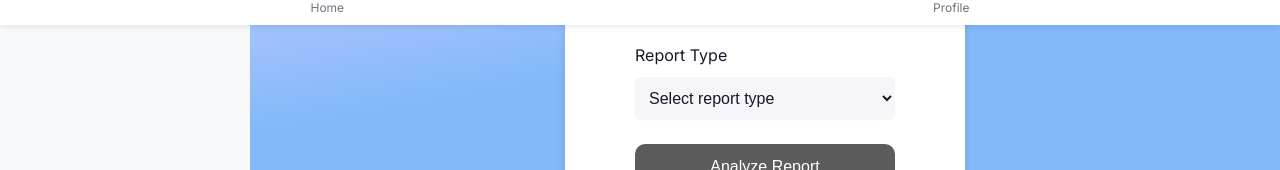
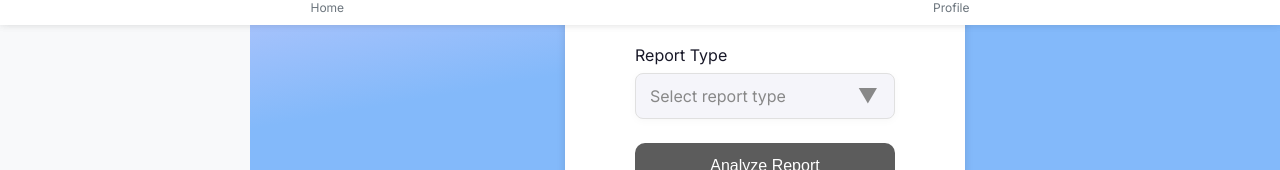
Before and after one commit to ChubaaR/Simply-Med-AI, a React (Create React App) app: page /home in a window 1280 px wide. Shown: the part 775-945 px from the top of the page. Built offline with nearby package versions, Linux system fonts and the light colour scheme; sample sign-in values are in the browser's storage.

Commit message:
Update Download.jsx

```diff
--- a/src/frontend/components/Dashboard/Download.jsx
+++ b/src/frontend/components/Dashboard/Download.jsx
@@ -1,71 +1,87 @@
+
+import React, { useState } from 'react';
+// Custom dropdown for report type
+import { useNavigate } from 'react-router-dom';
+import '../../../App.css';
+import { Upload } from 'lucide-react';
+
+const Download = () => {
+  ///if upload the file////
+  const [selectedFile, setSelectedFile] = useState(null);
+  const [fileUploaded, setFileUploaded] = useState(false);
+  const [reportType, setReportType] = useState("");
+  const [dropdownOpen, setDropdownOpen] = useState(false);
+  const options = [
+    { value: 'blood-test', label: 'Blood Test' },
+    { value: 'xray', label: 'X-Ray Report' },
+    { value: 'ct-scan', label: 'CT Scan Report' },
+  ];
+  const navigate = useNavigate();
+
+  console.log("Download Component Mounted");
+
   // Handle Analyze button click
   const handleAnalyze = async () => {
+    // console.log("clicked Analyze");
+    // console.log("selectedFile:", selectedFile);
+    // console.log("reportType:", reportType);
+
     if (!selectedFile || !reportType) {
       alert("Please upload a file and select report type.");
       return;
     }
 
-    const formData = new FormData();
-    formData.append("file", selectedFile);
-    formData.append("report_type", reportType);
+    // const formData = new FormData();
 
-    try {
-      const response = await fetch("https://YOUR-NGROK-URL/analyze", {
-        method: "POST",
-        body: formData,
-      });
+    // formData.append("file", selectedFile);
+    // // Map frontend report types to backend expected values
+    // const reportTypeMap = {
+    //   "blood-test": "blood",
+    //   "xray": "xray",
+    //   "ct-scan": "generic"
+    // };
+    // formData.append("report_type", reportTypeMap[reportType] || "generic");
 
-      const data = await response.json();
+    // try {
+    //   const response = await fetch("https://rose-untoiling-wilfredo.ngrok-free.dev/analyze", {
+    //     method: "POST",
+    //     body: formData,
+    //   });
 
-      // Navigate to page based on report type
-      if (reportType === "blood") {
-        navigate("/blood", { state: { result: data.report } });
-      } else if (reportType === "xray") {
-        navigate("/xray", { state: { result: data.report } });
-      } else if (reportType === "ctscan") {
-        navigate("/ctscan", { state: { result: data.report } });
-      } else {
-        alert("Unsupported report type");
-      }
-    } catch (error) {
-      console.error("Error:", error);
-      alert("Failed to generate report. Try again.");
-    }
+    //   const data = await response.json();
+
+    //   // Navigate to results page for all report types
+    //   navigate("/results", { state: { result: data.report, reportType } });
+    // } catch (error) {
+    //   console.error("Error:", error);
+    //   alert("Failed to generate report. Try again.");
+    // }
+      navigate("/results");
   };
-
-import React, { useState } from 'react';
-import {useNavigate} from 'react-router-dom';
-import '../../../App.css';
-import { Upload } from 'lucide-react';
-
-
-
-const Download = () => {
-  ///if upload the file////
-  const [selectedFile, setSelectedFile] = useState(null);
-  const [reportType, setReportType] = useState("");
-  const navigate = useNavigate();
 
 
   const handleUploadClick = () => {
     const input = document.createElement('input');
     input.type = 'file';
-    input.accept = '.pdf,.png,.jpg,.jpeg,.dcm';
+    input.accept = '.pdf,.png,.jpg,.jpeg,.dcm, .webp';
     input.style.display = 'none';
+    input.name = 'file-upload';
+    input.id = 'file-upload';
 
     input.onchange = (e) => {
       // Handle file upload here
       const file = e.target.files[0];
       setSelectedFile(file);
-      // You can add your upload logic
+      if (file) {
+        setFileUploaded(true);
+      } else {
+        setFileUploaded(false);
+      }
     };
     document.body.appendChild(input);
     input.click();
     document.body.removeChild(input);
   };
-
-  // ...existing code...
-// The upload and fetch logic should be inside an event handler, not at the top level.
 
 
   return (
@@ -105,32 +121,117 @@ const Download = () => {
             <div style={{ color: '#C7C7D9', fontSize: 13, marginTop: 2, textAlign: 'center' }}>
               Supports PDF, JPG,<br />PNG, DICOM files
             </div>
+            {/* Visual feedback for uploaded file */}
+            {fileUploaded && selectedFile && (
+              <div style={{
+                marginTop: 10,
+                marginBottom: 10,
+                display: 'flex',
+                alignItems: 'center',
+                justifyContent: 'center',
+                gap: 8,
+                color: '#28a745',
+                fontWeight: 500,
+                fontSize: 15
+              }}>
+                <span style={{fontSize: 20}}>✔️</span>
+                <span>{selectedFile.name}</span>
+              </div>
+            )}
           </div>
           <div style={{ width: '100%', marginBottom: 16 }}>
-            <h2 style={{ color: '#181828', fontSize: 16, fontWeight: 300, marginBottom: 4, textAlign: 'left' }}>Report Type</h2>
-            <select
+            <label htmlFor="custom-report-type" style={{ display: 'block', color: '#181828', fontSize: 16, fontWeight: 300, marginBottom: 4, textAlign: 'left' }}>Report Type</label>
+            <div style={{ position: 'relative', width: '100%' }}>
+              {/* Custom Select Dropdown */}
+              <div
+                id="custom-report-type"
+                tabIndex={0}
                 style={{
                   width: '100%',
-                padding: '12px 10px',
-                borderRadius: 5,
-                border: 'none',
+                  minHeight: 44,
                   background: '#F5F5FA',
-                color: '#181828',
+                  border: '1px solid #E0E0E0',
+                  borderRadius: 8,
+                  padding: '12px 40px 12px 14px',
                   fontSize: 16,
+                  color: reportType ? '#181828' : '#888',
+                  fontWeight: 400,
+                  cursor: 'pointer',
+                  position: 'relative',
                   marginTop: 8,
                   marginBottom: 8,
                   outline: 'none',
+                  display: 'flex',
+                  alignItems: 'center',
+                  boxShadow: '0 2px 8px rgba(0,0,0,0.03)',
+                  userSelect: 'none',
+                }}
+                onClick={() => setDropdownOpen(v => !v)}
+                onBlur={() => setDropdownOpen(false)}
+                aria-haspopup="listbox"
+                aria-expanded={dropdownOpen}
+              >
+                <span>{
+                  reportType
+                    ? options.find(opt => opt.value === reportType)?.label
+                    : 'Select report type'
+                }</span>
+                <span style={{
+                  position: 'absolute',
+                  right: 16,
+                  top: '50%',
+                  transform: 'translateY(-50%)',
+                  color: '#888',
+                  fontSize: 20,
+                  pointerEvents: 'none',
+                }}>▼</span>
+                {dropdownOpen && (
+                  <div
+                    style={{
+                      position: 'absolute',
+                      left: 0,
+                      top: '100%',
+                      width: '100%',
+                      background: '#fff',
+                      border: '1px solid #E0E0E0',
+                      borderRadius: 10,
+                      marginTop: 4,
+                      zIndex: 10,
+                      boxShadow: '0 4px 24px rgba(0,0,0,0.08)',
+                      padding: '4px 0',
+                    }}
+                    role="listbox"
+                  >
+                    {options.map(opt => (
+                      <div
+                        key={opt.value}
+                        role="option"
+                        aria-selected={reportType === opt.value}
+                        onClick={e => {
+                          setReportType(opt.value);
+                          setDropdownOpen(false);
+                          e.stopPropagation();
+                        }}
+                        style={{
+                          padding: '12px 16px',
+                          background: reportType === opt.value ? '#F5F7FB' : '#fff',
+                          color: '#181828',
                           fontWeight: 400,
+                          cursor: 'pointer',
+                          fontSize: 17,
+                          borderRadius: 8,
+                          margin: '0 6px',
+                          marginBottom: 2,
                         }}
-              value={reportType}
-              onChange={e => setReportType(e.target.value)}
+                        onMouseDown={e => e.preventDefault()}
                       >
-              <option value="" disabled>Select report type</option>
-              <option value="blood">Blood Report</option>
-              <option value="ctscan">CT Scan</option>
-              <option value="xray">X-Ray</option>
-              <option value="other">Other</option>
-            </select>
+                        {opt.label}
+                      </div>
+                    ))}
+                  </div>
+                )}
+              </div>
+            </div>
           </div>
           <button
             style={{
@@ -145,7 +246,10 @@ const Download = () => {
               marginBottom: 18,
               cursor: 'pointer',
             }}
-            onClick={handleAnalyze}
+            onClick={(e) => {
+              e.stopPropagation();
+              handleAnalyze();
+            }}
           >
             Analyze Report
           </button>
```
Lines whose indentation alone changed are shown as unchanged.
